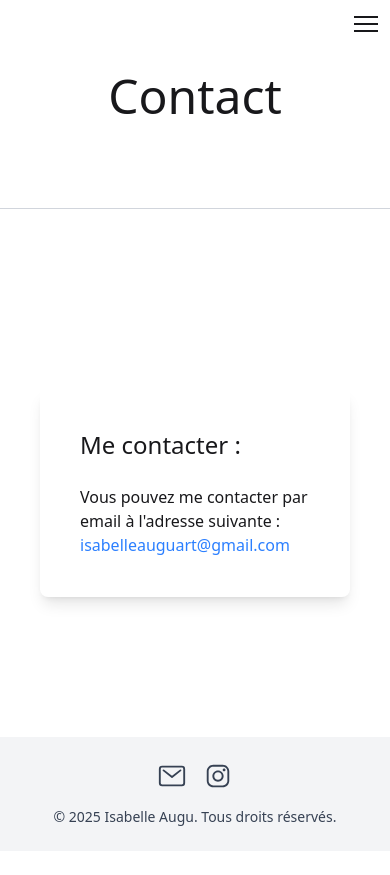
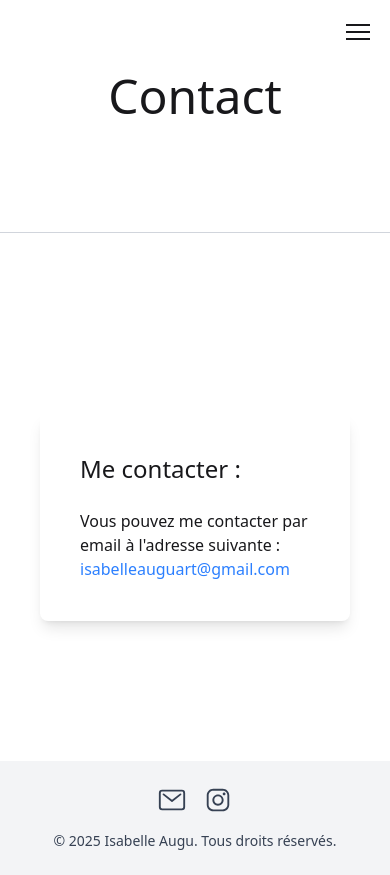
Before and after one commit to LiamOgu/isabelle-augu, a React (Vite) app: page /contact in a window 390 px wide. Before the commit the page ends 851 px from the top, so only its background shows below. Built offline with nearby package versions, Linux system fonts and the light colour scheme.

Commit message:
fix : hamburger

```diff
--- a/src/components/Hamburger.jsx
+++ b/src/components/Hamburger.jsx
@@ -5,17 +5,15 @@ import NavLinks from "./NavLinks.jsx"
 const HamburgerComponent = () => {
   const [isOpen, setIsOpen] = useState(false)
 
+
   return (
-    <div className="lg:hidden absolute top-0 right-0 z-50">
-      {/* Bouton hamburger */}
-      <Hamburger toggled={isOpen} toggle={setIsOpen} size={24} />
+    <div>
+      <div className="lg:hidden fixed top-2 right-2 z-50">
+        <Hamburger toggled={isOpen} toggle={setIsOpen} size={24} />
+      </div>
 
-      {/* Menu mobile */}
       {isOpen && (
-        <div className="absolute top-0 right-0 bg-white w-screen h-screen flex flex-col items-center justify-center gap-8">
-          <div className="lg:hidden absolute top-0 right-0 z-50">
-            <Hamburger toggled={isOpen} toggle={setIsOpen} size={24} />
-          </div>
+        <div className="fixed top-0 right-0 bg-white w-screen h-screen flex flex-col items-center justify-center gap-8 z-10">
           <NavLinks onClick={() => setIsOpen(false)} />
         </div>
       )}
```
